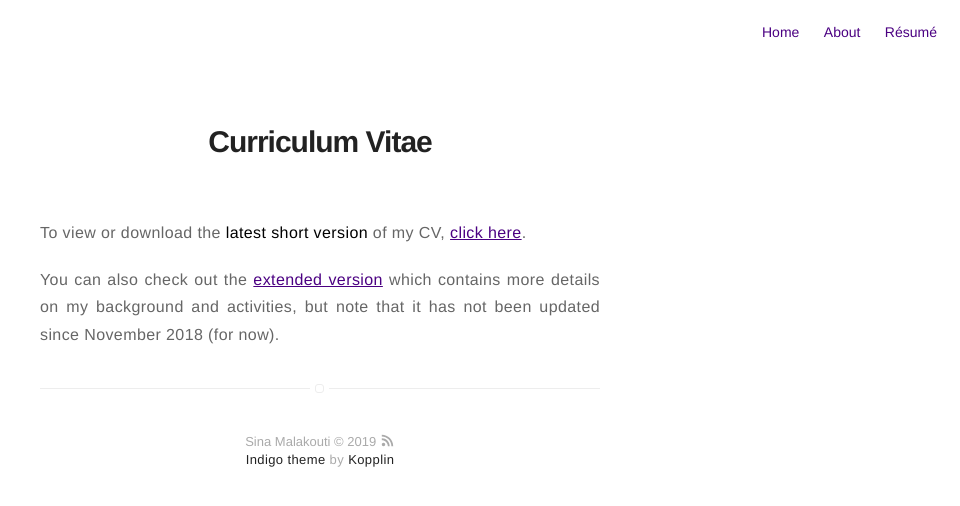
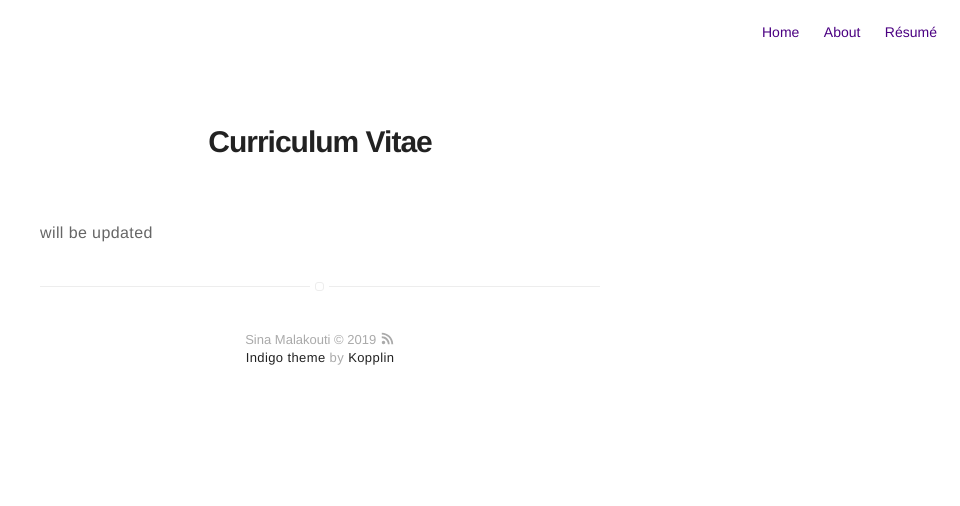
Before and after one commit to sinamalakouti/sinamalakouti.github.io, a Jekyll site: the page built from _posts/2019-02-11-resume.md, in a window 1280 px wide. Shown: the top 506 px of the page, without its empty margins (320-1280 px from the left). Built offline with Jekyll 4.4.1, drawn with Linux system fonts in a browser that asks for light colours; part of the change alters nothing that is shown.

Commit message:
chagned resume and some changes in the main page

```diff
--- a/_config.yml
+++ b/_config.yml
@@ -30,12 +30,12 @@ analytics-google: 'UA-134215247-1'
 
 # if you don't want comments in your posts, leave categories empty
 disqus:
-  shortname: ssheikholeslami # enter this from your disqus account
+  shortname: sinamalakouti # enter this from your disqus account
   categories: [blog, project] # only show disqus for posts that have these categories
 
 # if you don't have any of social below, comment the line
 #facebook: myfacebook
-twitter: sinamalakouti
+#twitter: sinamalakouti
 # google: mygoogle
 instagram: sinamalakouti
 # pinterest: mypinterest
@@ -54,12 +54,12 @@ github: sinamalakouti
 email: siinamalakouti@gmail.com
 
 authors:
-    sinash:
-        name: Sina Sheikhooleslami
+    sinamalakouti:
+        name: Sina sinamalakouti
         bio:
         external-image: false
         picture: assets/images/profile-alumnimeetup2018.jpg
-        twitter: cutlash
+        twitter:
 
 # do you want a larger site? change the option below
 # options: [normal, large] | default: normal
--- a/_posts/2019-02-11-resume.md
+++ b/_posts/2019-02-11-resume.md
@@ -4,11 +4,8 @@ layout: page-md
 date: 2019-02-11 18:15
 projects: false
 category: blog
-author: sinash
+author: sinamalakouti
 hidden: true
 externalLink: false
 ---
-
-To view or download the **latest short version** of my CV, [click here](../../assets/files/SinaSheikholeslami_ShortCV_20190213.pdf).
-
-You can also check out the [extended version](../../assets/files/SinaSheikholeslami-ExtendedCV-November2018.pdf) which contains more details on my background and activities, but note that it has not been updated since November 2018 (for now).
+will be updated
```
